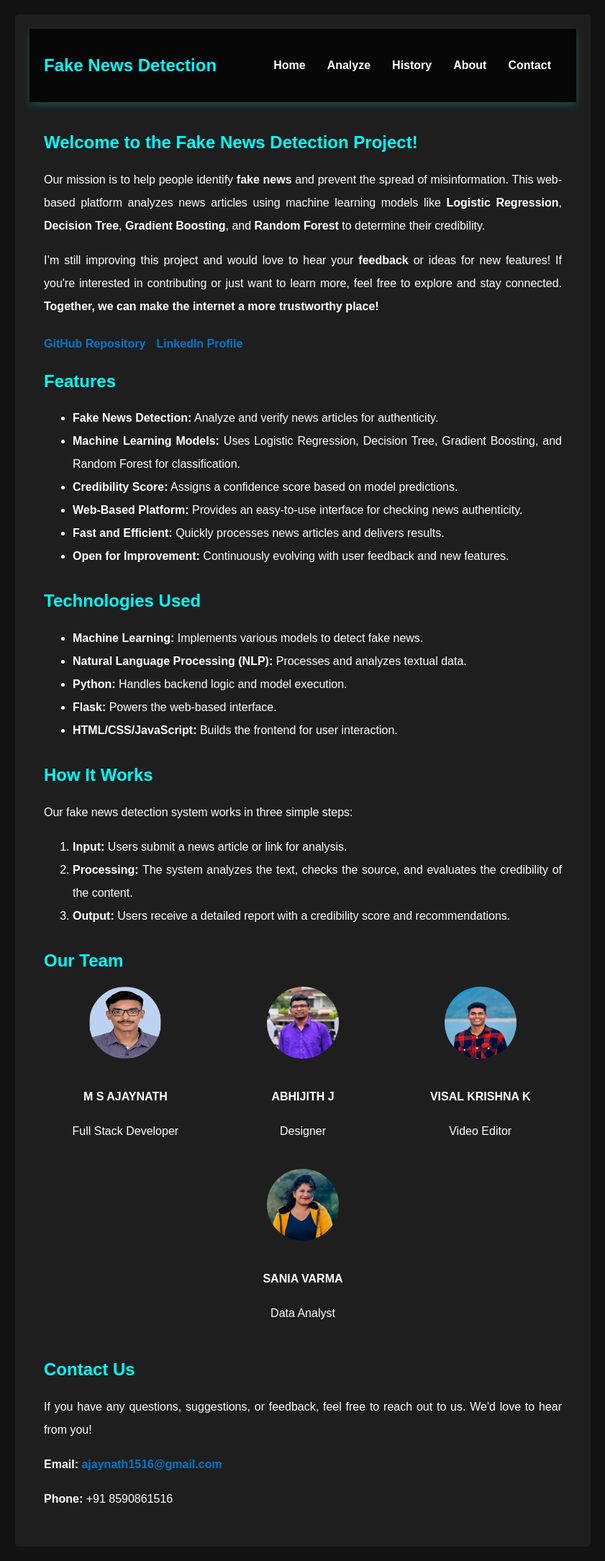
After one commit to A-J-A-Y-nath/Fake-News-Detection, a Flask app: page /contact in a window 1280 px wide. The commit adds this page. Shown: the whole page at 72% size, without its empty margins (219-1060 px from the left). Run offline with Flask 3, Linux system fonts and the light colour scheme; parts of the project's set-up code (start-up, migrations or seed data) failed here and were passed over.

Commit message:
added contact us page

```diff
--- a/app.py
+++ b/app.py
@@ -21,6 +21,9 @@ def about():
 def Analyze():
     return render_template('Analyze.html')
 
+@app.route('/contact')
+def contact():
+    return render_template('contact.html')
 
 if __name__ == '__main__':
     app.run(debug=True)
--- a/templates/Analyze.html
+++ b/templates/Analyze.html
@@ -4,7 +4,7 @@
     <meta charset="UTF-8">
     <meta name="viewport" content="width=device-width, initial-scale=1.0">
     <title>Fake News Detection Analysis</title>
-    <link rel="icon" tyoe="image/png" href="{{url_for('static',filename='fk.png')}}">
+    <link rel="icon" tyoe="image/png" href="{{url_for('static',filename='logo.png')}}">
     <style>
         * {
             box-sizing: border-box;
@@ -103,7 +103,7 @@
                 <li><a href="{{url_for('Analyze')}}">Analyze</a></li>
                 <li><a href="#">History</a></li>
                 <li><a href="{{url_for('about')}}">About</a></li>
-                <li><a href="#">Contact</a></li>
+                <li><a href="{{url_for('contact')}}">Contact</a></li>
             </ul>
         </nav>
     <div class="container">
--- a/templates/about.html
+++ b/templates/about.html
@@ -4,12 +4,13 @@
     <meta charset="UTF-8">
     <meta name="viewport" content="width=device-width, initial-scale=1.0">
     <title>About Fake News Detection</title>
-    <link rel="icon" tyoe="image/png" href="{{url_for('static',filename='fk.png')}}">
+    <link rel="icon" tyoe="image/png" href="{{url_for('static',filename='logo.png')}}">
     <style>
         * {
             box-sizing: border-box;
             font-family: 'Poppins', sans-serif;
         }
+
         body {
             background-color: #121212;
             color: #ffffff;
@@ -77,7 +78,7 @@
             <li><a href="{{url_for('Analyze')}}">Analyze</a></li>
             <li><a href="#">History</a></li>
             <li><a href="{{url_for('about')}}">About</a></li>
-            <li><a href="#">Contact</a></li>
+            <li><a href="{{url_for('contact')}}">Contact</a></li>
         </ul>
     </nav>
 
--- /dev/null
+++ b/templates/contact.html
@@ -0,0 +1,233 @@
+<!DOCTYPE html>
+<html lang="en">
+<head>
+    <meta charset="UTF-8">
+    <meta name="viewport" content="width=device-width, initial-scale=1.0">
+    <title>Contact</title>
+    <link rel="icon" tyoe="image/png" href="{{url_for('static',filename='logo.png')}}">
+    <style>
+        * {
+            box-sizing: border-box;
+            font-family: 'Poppins', sans-serif;
+        }
+
+        body {
+            background-color: #121212;
+            color: #ffffff;
+            font-family: Arial, sans-serif;
+            margin: 0;
+            padding: 20px;
+            line-height: 2rem;
+            font-size: 1rem;
+            text-align: justify;
+        }
+        .navbar {
+            display: flex;
+            justify-content: space-between;
+            align-items: center;
+            padding: 15px 20px;
+            background: rgba(0, 0, 0, 0.8);
+            backdrop-filter: blur(5px);
+            box-shadow: 0 4px 10px rgba(0, 255, 255, 0.2);
+        }
+        .navbar h1 {
+            font-size: 24px;
+            color: cyan;
+        }
+
+        .nav-links {
+            list-style: none;
+            display: flex;
+        }
+
+        .nav-links li {
+            margin: 0 15px;
+        }
+
+        .nav-links a {
+            text-decoration: none;
+            color: white;
+            transition: color 0.3s ease-in-out;
+        }
+
+        .nav-links a:hover {
+            color: cyan;
+        }
+
+        .container {
+            max-width: 800px;
+            margin: 0 auto;
+            padding: 20px;
+            background: #1e1e1e;
+            border-radius: 5px;
+        }
+        h1, h2 {
+            color: cyan;
+        }
+        ul {
+            padding-left: 20px;
+        }
+
+        a {
+            color: #0077cc;
+            text-decoration: none;
+            font-weight: bold;
+        }
+
+        a:hover {
+            text-decoration: underline;
+        }
+
+        .links {
+            display: flex;
+            gap: 15px;
+            margin-top: 20px;
+        }
+
+        .contact-details p {
+            margin-bottom: 10px;
+        }
+
+        .contact-details a {
+            color: #0077cc;
+            text-decoration: none;
+        }
+
+        .contact-details a:hover {
+            text-decoration: underline;
+        }
+
+        .features, .technologies, .how-it-works, .team {
+            margin-bottom: 30px;
+        }
+
+        .features ul, .technologies ul {
+            list-style-type: disc;
+            margin-left: 20px;
+        }
+
+        .team-members {
+            display: flex;
+            gap: 20px;
+            flex-wrap: wrap;
+        }
+
+        .team-member {
+            flex: 1;
+            min-width: 200px;
+            text-align: center;
+        }
+
+        .team-member img {
+            width: 100px;
+            height: 100px;
+            border-radius: 50%;
+            margin-bottom: 10px;
+        }
+    </style>
+</head>
+<body>
+    <div class="container">
+        <nav class="navbar">
+            <h1>Fake News Detection</h1>
+            <ul class="nav-links">
+                <li><a href="{{url_for('index')}}">Home</a></li>
+                <li><a href="{{url_for('Analyze')}}">Analyze</a></li>
+                <li><a href="#">History</a></li>
+                <li><a href="{{url_for('about')}}">About</a></li>
+                <li><a href="{{url_for('contact')}}">Contact</a></li>
+            </ul>
+        </nav>
+    <div class="container">
+        <!-- About Us Section -->
+        <section class="about-us">
+            <h1>Welcome to the <strong>Fake News Detection Project!</strong></h1>
+            <p>Our mission is to help people identify <strong>fake news</strong> and prevent the spread of misinformation. This web-based platform analyzes news articles using machine learning models like <strong>Logistic Regression</strong>, <strong>Decision Tree</strong>, <strong>Gradient Boosting</strong>, and <strong>Random Forest</strong> to determine their credibility.</p>
+            <p>I’m still improving this project and would love to hear your <strong>feedback</strong> or ideas for new features! If you're interested in contributing or just want to learn more, feel free to explore and stay connected. <strong>Together, we can make the internet a more trustworthy place!</strong></p>
+
+            <div class="links">
+                <a href="https://github.com/A-J-A-Y-nath/Fake-News-Detection.git" target="_blank">GitHub Repository</a>
+                <a href="https://www.linkedin.com/in/ajaynath-m-s-8481992a2?utm_source=share&utm_campaign=share_via&utm_content=profile&utm_medium=android_app" target="_blank">LinkedIn Profile</a>
+            </div>
+        </section>
+
+        <!-- Features Section -->
+  <!-- Features Section -->
+<section class="features">
+    <h2><strong>Features</strong></h2>
+    <ul>
+        <li><strong>Fake News Detection:</strong> Analyze and verify news articles for authenticity.</li>
+        <li><strong>Machine Learning Models:</strong> Uses Logistic Regression, Decision Tree, Gradient Boosting, and Random Forest for classification.</li>
+        <li><strong>Credibility Score:</strong> Assigns a confidence score based on model predictions.</li>
+        <li><strong>Web-Based Platform:</strong> Provides an easy-to-use interface for checking news authenticity.</li>
+        <li><strong>Fast and Efficient:</strong> Quickly processes news articles and delivers results.</li>
+        <li><strong>Open for Improvement:</strong> Continuously evolving with user feedback and new features.</li>
+    </ul>
+</section>
+
+<!-- Technologies Used Section -->
+<section class="technologies">
+    <h2><strong>Technologies Used</strong></h2>
+    <ul>
+        <li><strong>Machine Learning:</strong> Implements various models to detect fake news.</li>
+        <li><strong>Natural Language Processing (NLP):</strong> Processes and analyzes textual data.</li>
+        <li><strong>Python:</strong> Handles backend logic and model execution.</li>
+        <li><strong>Flask:</strong> Powers the web-based interface.</li>
+        <li><strong>HTML/CSS/JavaScript:</strong> Builds the frontend for user interaction.</li>
+    </ul>
+</section>
+
+        <!-- How It Works Section -->
+        <section class="how-it-works">
+            <h2>How It Works</h2>
+            <p>
+                Our fake news detection system works in three simple steps:
+            </p>
+            <ol>
+                <li><strong>Input:</strong> Users submit a news article or link for analysis.</li>
+                <li><strong>Processing:</strong> The system analyzes the text, checks the source, and evaluates the credibility of the content.</li>
+                <li><strong>Output:</strong> Users receive a detailed report with a credibility score and recommendations.</li>
+            </ol>
+        </section>
+
+        <!-- Team Section -->
+        <section class="team">
+            <h2>Our Team</h2>
+            <div class="team-members">
+                <div class="team-member">
+                    <img src="{{url_for('static',filename='Ajay.JPG')}}" alt="Team Member 1">
+                    <p><strong>M S AJAYNATH</strong></p>
+                    <p>Full Stack Developer</p>
+                </div>
+                <div class="team-member">
+                    <img src="{{url_for('static',filename='abhi.jpg')}}" alt="Team Member 2">
+                    <p><strong>ABHIJITH J</strong></p>
+                    <p>Designer</p>
+                </div>
+                <div class="team-member">
+                    <img src="{{url_for('static',filename='visal.jpg')}}" alt="Team Member 3">
+                    <p><strong>VISAL KRISHNA K</strong></p>
+                    <p>Video Editor</p>
+                </div>
+                <div class="team-member">
+                    <img src="{{url_for('static',filename='sania.jpg')}}" alt="Team Member 4">
+                    <p><strong>SANIA VARMA</strong></p>
+                    <p>Data Analyst</p>
+                </div>
+            </div>
+        </section>
+
+        <!-- Contact Us Section -->
+        <section class="contact-us">
+            <h1>Contact Us</h1>
+            <p>
+                If you have any questions, suggestions, or feedback, feel free to reach out to us. We'd love to hear from you!
+            </p>
+            <div class="contact-details">
+                <p><strong>Email:</strong> <a href="ajaynath1516@gmail.com">ajaynath1516@gmail.com</a></p>
+                <p><strong>Phone:</strong> +91 8590861516</p>
+            </div>
+        </section>
+    </div>
+</body>
+</html>
```
Also changed, not shown: templates/index.html (+8 -4 lines), static/Ajay.JPG (added), static/abhi.jpg (added), static/logo.png (added), static/sania.jpg (added), static/visal.jpg (added), 1 other file.
